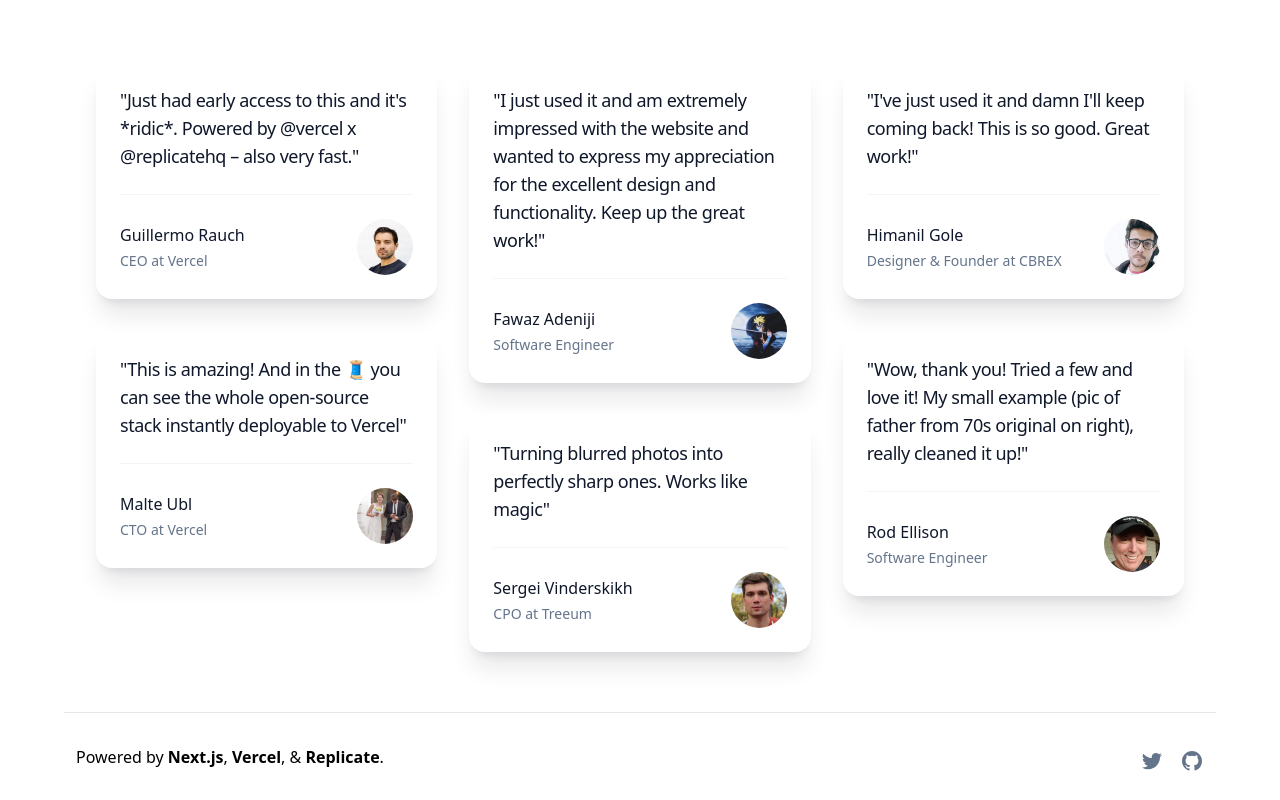
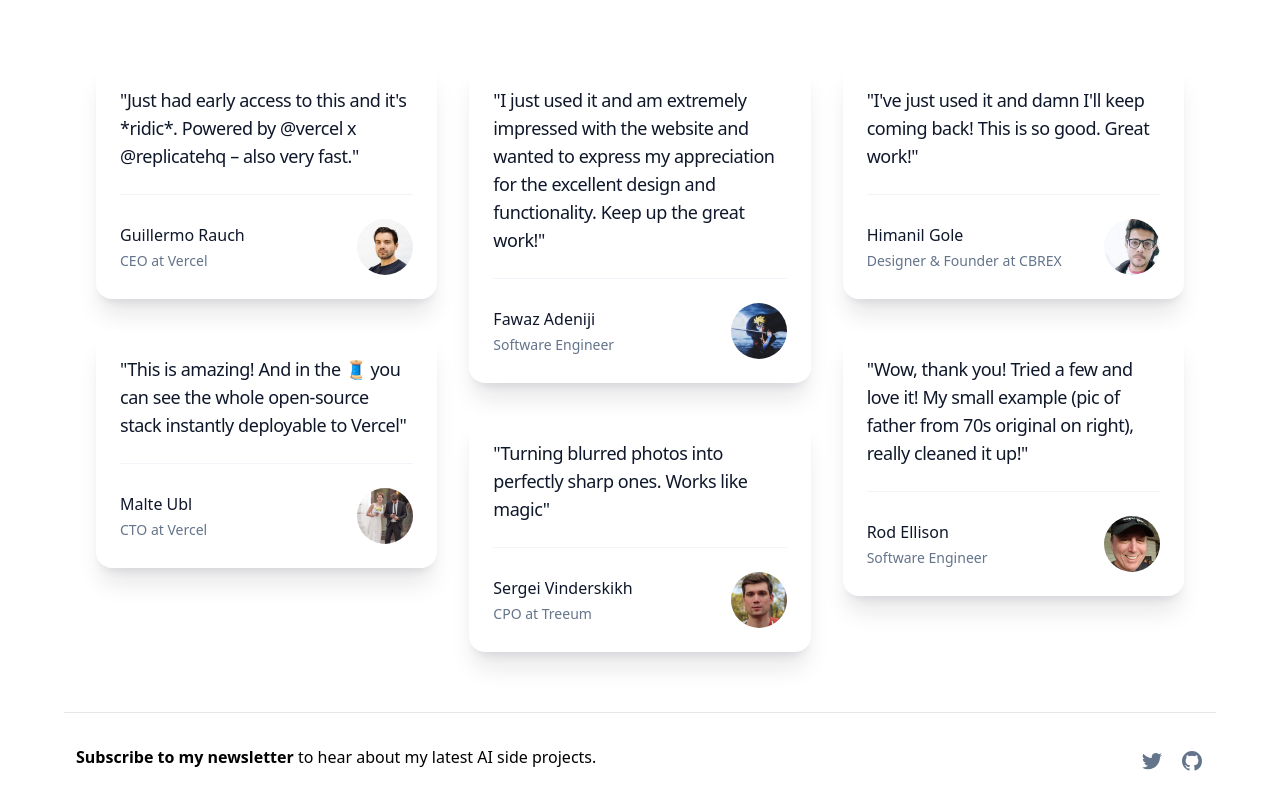
Before and after one commit to gahanmakwana/AI-based-SaaS-App, a Next.js app: page / in a window 1280 px wide. Shown: the part 1176-1976 px from the top of the page. Built offline with nearby package versions, Linux system fonts and the light colour scheme.

Commit message:
added link to my newsletter

```diff
--- a/components/Footer.tsx
+++ b/components/Footer.tsx
@@ -4,34 +4,15 @@ export default function Footer() {
   return (
     <footer className="text-center h-16 sm:h-20 w-full sm:pt-2 pt-4 border-t mt-5 flex sm:flex-row flex-col justify-between items-center px-3 space-y-2 sm:mb-0 mb-3">
       <div>
-        Powered by{" "}
         <a
           href="https://nextjs.org/"
           target="_blank"
           rel="noreferrer"
           className="font-bold hover:underline transition underline-offset-2"
         >
-          Next.js
-        </a>
-        ,{" "}
-        <a
-          href="https://vercel.com/"
-          target="_blank"
-          rel="noreferrer"
-          className="font-bold hover:underline transition underline-offset-2"
-        >
-          Vercel
-        </a>
-        , &{" "}
-        <a
-          href="https://replicate.com/"
-          target="_blank"
-          rel="noreferrer"
-          className="font-bold hover:underline transition underline-offset-2"
-        >
-          Replicate
-        </a>
-        .
+          Subscribe to my newsletter
+        </a>{" "}
+        to hear about my latest AI side projects.
       </div>
       <div className="flex space-x-3 sm:space-x-4">
         <Link
```
Also changed, not shown: 1 other file (tests, documents, lock files or other folders).
